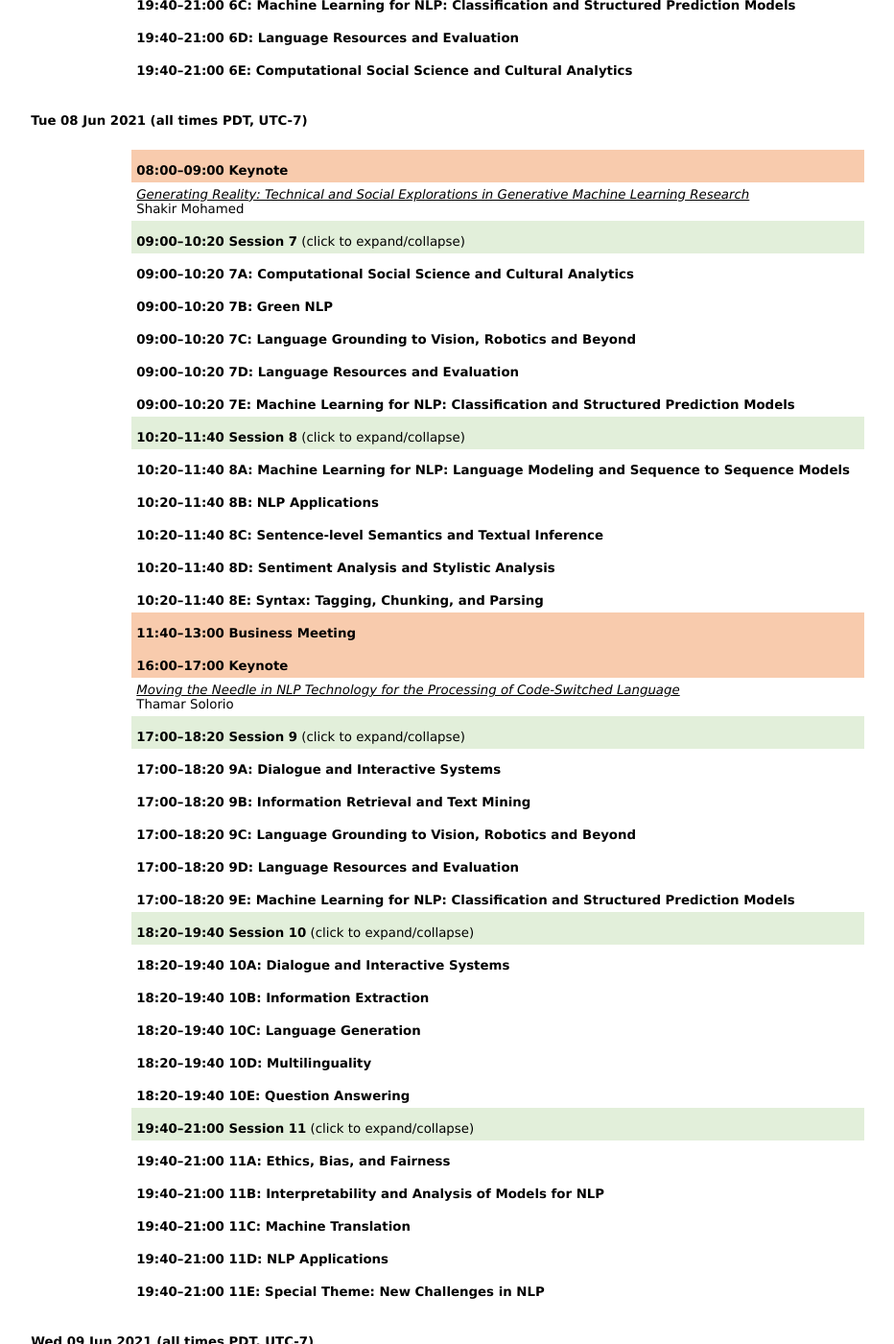
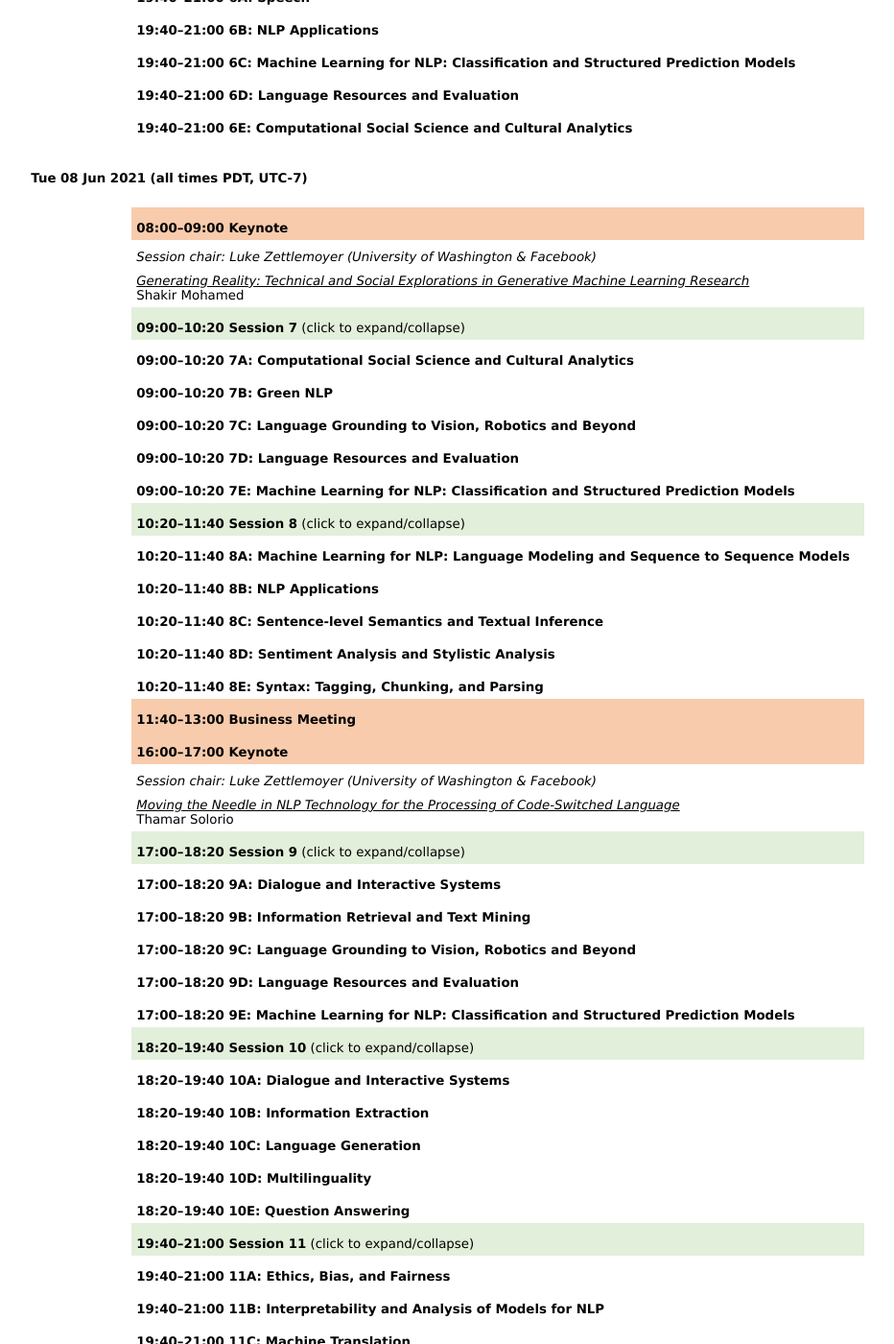
Before and after one commit to naacl-org/naacl-2021-website, a Jekyll site: the page conference-program/main/program.html, which Jekyll copies as it is, in a window 1280 px wide and 1400 px high, scrolled down 1510 px. Shown: the whole window at 96% size, without its empty margins (176-1108 px from the left). Built offline with Jekyll 4.4.1, drawn with Linux system fonts in a browser that asks for light colours; some of the changed text lies outside the part shown.

Commit message:
Added chairs for the planary sessions

```diff
--- a/conference-program/main/program.html
+++ b/conference-program/main/program.html
@@ -30,6 +30,7 @@
 
 <table cellspacing="0" cellpadding="5" border="0"><tr><td colspan=2 style="padding-top: 14px;"><h4>Mon 07 Jun 2021 (all times PDT, UTC-7)</h4></td></tr>
 <tr class=yellow><td valign=top style="padding-top: 14px;">&nbsp;</td><td valign=top style="padding-top: 14px;"><b>08:00–09:00 Keynote</b></td></tr>
+<tr><td valign=top style="padding-top: 10px;">&nbsp;</td><td valign=top style="padding-top: 10px;"><i> Session chair: Anna Rumshisky (University of Massachusetts Lowell) </i></td></tr>
 <tr><td valign=top class=pad>&nbsp;</td><td valign=top align=left><a href="https://2021.naacl.org/program/keynotes/#hinrich-sch%C3%BCtze"><i>Humans Learn From Task Descriptions and So Should Our Models</i></a><br>
 Hinrich Schuetze</td></tr>
 
@@ -234,7 +235,9 @@
 Wenjie Wang, Pengfei Tang, Jian Lou and Li Xiong</td></tr>
 <tr><td valign=top class=pad>&nbsp;</td><td valign=top align=left><a href="https://www.aclweb.org/anthology/2021.naacl-main.88.pdf"><i>DReCa: A General Task Augmentation Strategy for Few-Shot Natural Language Inference</i></a><br>
 Shikhar Murty, Tatsunori Hashimoto and Christopher Manning</td></tr>
+
 <tr class="end yellow"><td valign=top style="padding-top: 14px;">&nbsp;</td><td valign=top style="padding-top: 14px;"><b>16:00–17:00 Keynote</b></td></tr>
+<tr><td valign=top style="padding-top: 10px;">&nbsp;</td><td valign=top style="padding-top: 10px;"><i> Session chair: Dilek Hakkani-Tur (Amazon Alexa AI) </i></td></tr>
 <tr><td valign=top class=pad>&nbsp;</td><td valign=top align=left><a href="https://2021.naacl.org/program/keynotes/#dhruv-batra"><i>From Disembodied to Embodied Multimodal Learning</i></a><br>
 Dhruv Batra</td></tr>
 <tr class=toggler><td valign=top style="padding-top: 14px;">&nbsp;</td><td valign=top style="padding-top: 14px;"><b>17:00–18:20 Session 4</b> (click to expand/collapse)</td></tr>
@@ -442,6 +445,7 @@
 
 <tr class=end><td colspan=2 style="padding-top: 14px;"><h4>Tue 08 Jun 2021 (all times PDT, UTC-7)</h4></td></tr>
 <tr class=yellow><td valign=top style="padding-top: 14px;">&nbsp;</td><td valign=top style="padding-top: 14px;"><b>08:00–09:00 Keynote</b></td></tr>
+<tr><td valign=top style="padding-top: 10px;">&nbsp;</td><td valign=top style="padding-top: 10px;"><i> Session chair: Luke Zettlemoyer (University of Washington & Facebook) </i></td></tr>
 <tr><td valign=top class=pad>&nbsp;</td><td valign=top align=left><a href="https://2021.naacl.org/program/keynotes/#shakir-mohamed"><i>Generating Reality: Technical and Social Explorations in Generative Machine Learning Research</i></a><br>
 Shakir Mohamed</td></tr>
 
@@ -574,6 +578,7 @@
 
 <tr class="end yellow"><td valign=top style="padding-top: 14px;">&nbsp;</td><td valign=top style="padding-top: 14px;"><b>11:40–13:00 Business Meeting</b></td></tr>
 <tr class=yellow><td valign=top style="padding-top: 14px;">&nbsp;</td><td valign=top style="padding-top: 14px;"><b>16:00–17:00 Keynote</b></td></tr>
+<tr><td valign=top style="padding-top: 10px;">&nbsp;</td><td valign=top style="padding-top: 10px;"><i> Session chair: Luke Zettlemoyer (University of Washington & Facebook) </i></td></tr>
 <tr><td valign=top class=pad>&nbsp;</td><td valign=top align=left><a href="https://2021.naacl.org/program/keynotes/#thamar-solorio"><i>Moving the Needle in NLP Technology for the Processing of Code-Switched Language</i></a><br>
 Thamar Solorio</td></tr>
 
@@ -921,6 +926,7 @@
 <tr><td valign=top></td><td valign=top><a href="https://transacl.org/ojs/index.php/tacl/article/view/2511">[TACL] WikiAsp: A Dataset for Multi-domain Aspect-based Summarization</a><br>Hiroaki Hayashi, Prashant Budania, Peng Wang, Chris Ackerson, Raj Neervannan, Graham Neubig</td></tr>
 
 <tr class="end yellow"><td valign=top style="padding-top: 14px;">&nbsp;</td><td valign=top style="padding-top: 14px;"><b>11:40–13:10 Best Paper Presentations</b></td></tr>
+<tr><td valign=top style="padding-top: 10px;">&nbsp;</td><td valign=top style="padding-top: 10px;"><i> Session chair: Anna Rumshisky (University of Massachusetts Lowell) </i></td></tr>
 <tr><td valign=top class=pad>&nbsp;</td><td valign=top align=left><a href="https://www.aclweb.org/anthology/2021.naacl-main.119.pdf"><i>Video-aided Unsupervised Grammar Induction</i></a><br>
 Songyang Zhang, Linfeng Song, Lifeng Jin, Kun Xu, Dong Yu and Jiebo Luo</td></tr>
 <tr><td valign=top class=pad>&nbsp;</td><td valign=top align=left><a href="https://www.aclweb.org/anthology/2021.naacl-main.185.pdf"><i>It’s Not Just Size That Matters: Small Language Models Are Also Few-Shot Learners</i></a><br>
```
